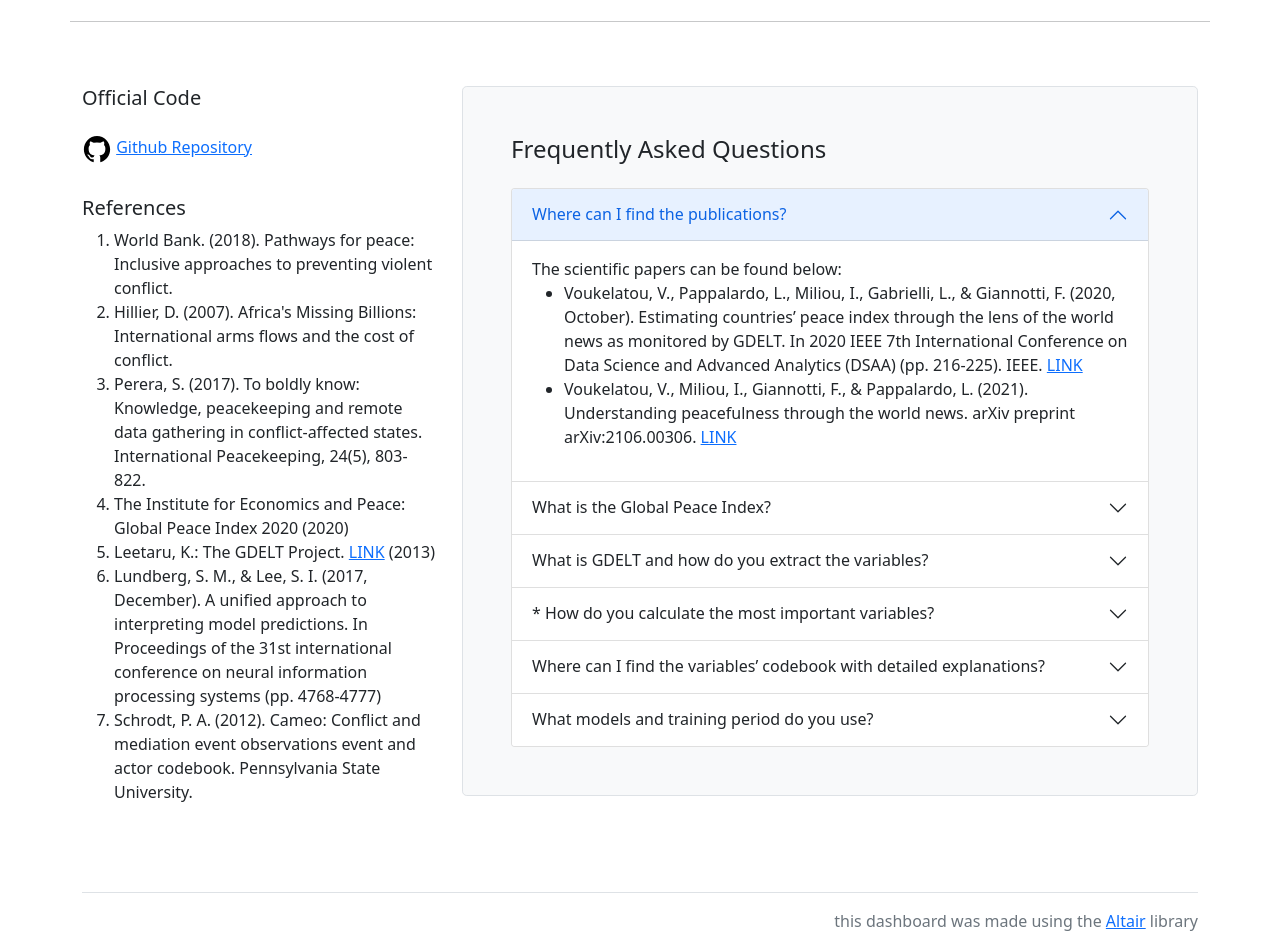
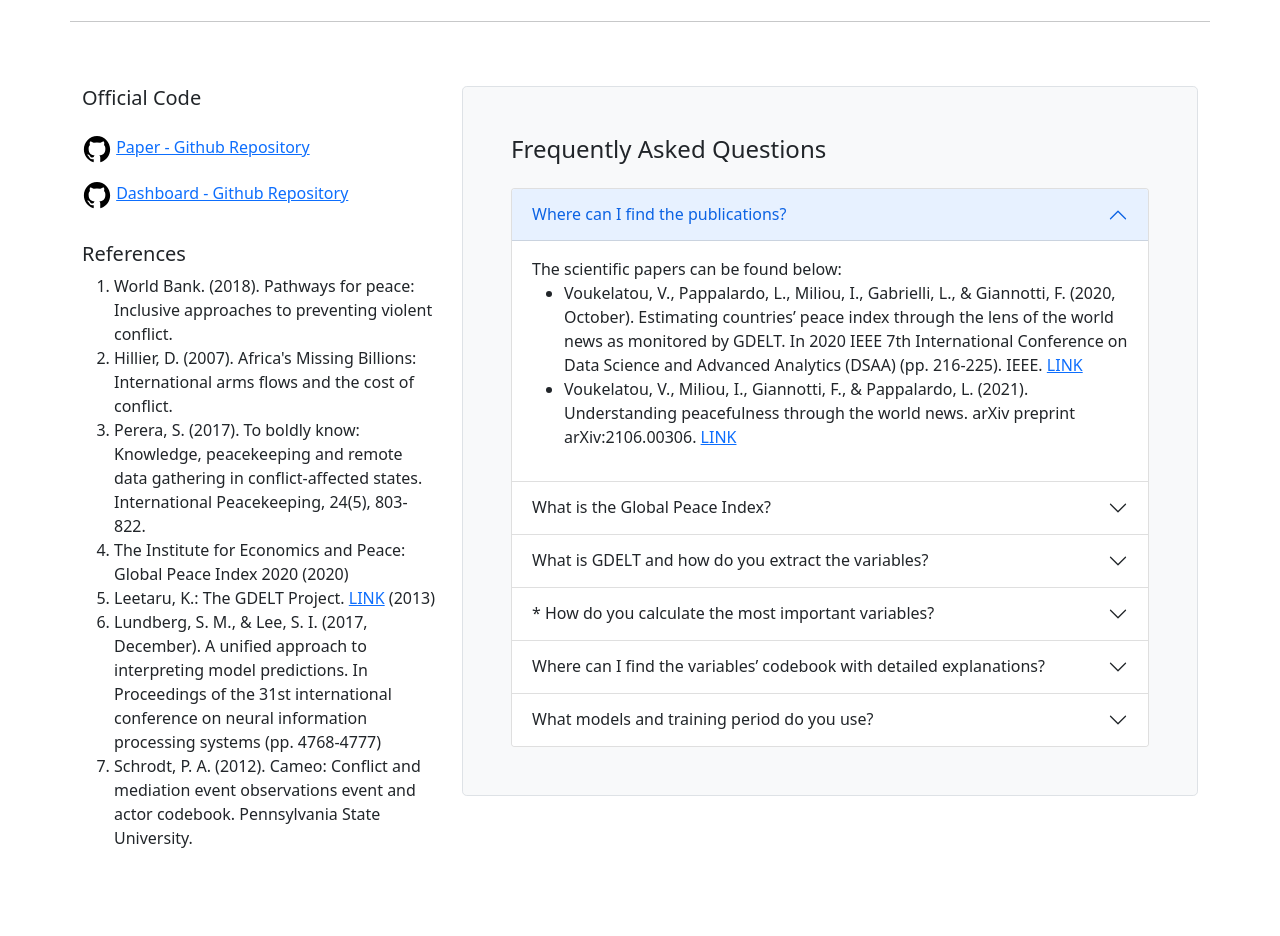
Before and after one commit to danielefadda/gpi_dashboard, a plain HTML site: page web/index.html in a window 1280 px wide. Shown: the part 1242-2178 px from the top of the page. Drawn offline with nearby package versions, Linux system fonts and the light colour scheme; a script that the page names is missing.

Commit message:
Updated index.html with github dashboard link

```diff
--- a/web/index.html
+++ b/web/index.html
@@ -112,7 +112,9 @@
                 </div>
                 <div class="pt-3">
                   <p><svg xmlns="http://www.w3.org/2000/svg" class="pwc-icon" viewBox="0 0 512 512" width="30" height="30"><path d="M256 32C132.3 32 32 134.9 32 261.7c0 101.5 64.2 187.5 153.2 217.9a17.56 17.56 0 003.8.4c8.3 0 11.5-6.1 11.5-11.4 0-5.5-.2-19.9-.3-39.1a102.4 102.4 0 01-22.6 2.7c-43.1 0-52.9-33.5-52.9-33.5-10.2-26.5-24.9-33.6-24.9-33.6-19.5-13.7-.1-14.1 1.4-14.1h.1c22.5 2 34.3 23.8 34.3 23.8 11.2 19.6 26.2 25.1 39.6 25.1a63 63 0 0025.6-6c2-14.8 7.8-24.9 14.2-30.7-49.7-5.8-102-25.5-102-113.5 0-25.1 8.7-45.6 23-61.6-2.3-5.8-10-29.2 2.2-60.8a18.64 18.64 0 015-.5c8.1 0 26.4 3.1 56.6 24.1a208.21 208.21 0 01112.2 0c30.2-21 48.5-24.1 56.6-24.1a18.64 18.64 0 015 .5c12.2 31.6 4.5 55 2.2 60.8 14.3 16.1 23 36.6 23 61.6 0 88.2-52.4 107.6-102.3 113.3 8 7.1 15.2 21.1 15.2 42.5 0 30.7-.3 55.5-.3 63 0 5.4 3.1 11.5 11.4 11.5a19.35 19.35 0 004-.4C415.9 449.2 480 363.1 480 261.7 480 134.9 379.7 32 256 32z"></path></svg>
-                  <a target="_blank" href="https://github.com/VickyVouk/GDELT_GPI_SHAP_project" >Github Repository</a></p>
+                  <a target="_blank" href="https://github.com/VickyVouk/GDELT_GPI_SHAP_project" >Paper - Github Repository</a></p>
+                  <p><svg xmlns="http://www.w3.org/2000/svg" class="pwc-icon" viewBox="0 0 512 512" width="30" height="30"><path d="M256 32C132.3 32 32 134.9 32 261.7c0 101.5 64.2 187.5 153.2 217.9a17.56 17.56 0 003.8.4c8.3 0 11.5-6.1 11.5-11.4 0-5.5-.2-19.9-.3-39.1a102.4 102.4 0 01-22.6 2.7c-43.1 0-52.9-33.5-52.9-33.5-10.2-26.5-24.9-33.6-24.9-33.6-19.5-13.7-.1-14.1 1.4-14.1h.1c22.5 2 34.3 23.8 34.3 23.8 11.2 19.6 26.2 25.1 39.6 25.1a63 63 0 0025.6-6c2-14.8 7.8-24.9 14.2-30.7-49.7-5.8-102-25.5-102-113.5 0-25.1 8.7-45.6 23-61.6-2.3-5.8-10-29.2 2.2-60.8a18.64 18.64 0 015-.5c8.1 0 26.4 3.1 56.6 24.1a208.21 208.21 0 01112.2 0c30.2-21 48.5-24.1 56.6-24.1a18.64 18.64 0 015 .5c12.2 31.6 4.5 55 2.2 60.8 14.3 16.1 23 36.6 23 61.6 0 88.2-52.4 107.6-102.3 113.3 8 7.1 15.2 21.1 15.2 42.5 0 30.7-.3 55.5-.3 63 0 5.4 3.1 11.5 11.4 11.5a19.35 19.35 0 004-.4C415.9 449.2 480 363.1 480 261.7 480 134.9 379.7 32 256 32z"></path></svg>
+                  <a target="_blank" href="https://github.com/danielefadda/gpi_dashboard" >Dashboard - Github Repository</a></p>
                 </div>
                 <div>
                   <h5 class="pt-3">References</h5>
```
